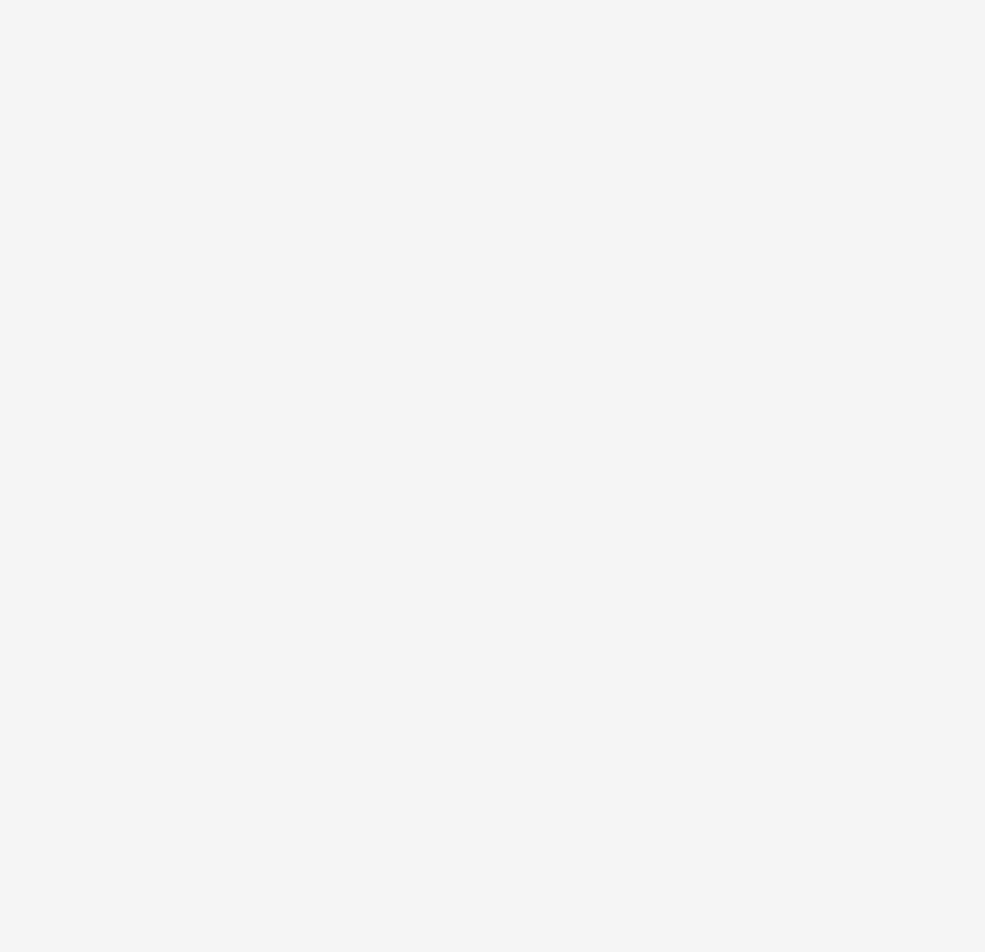
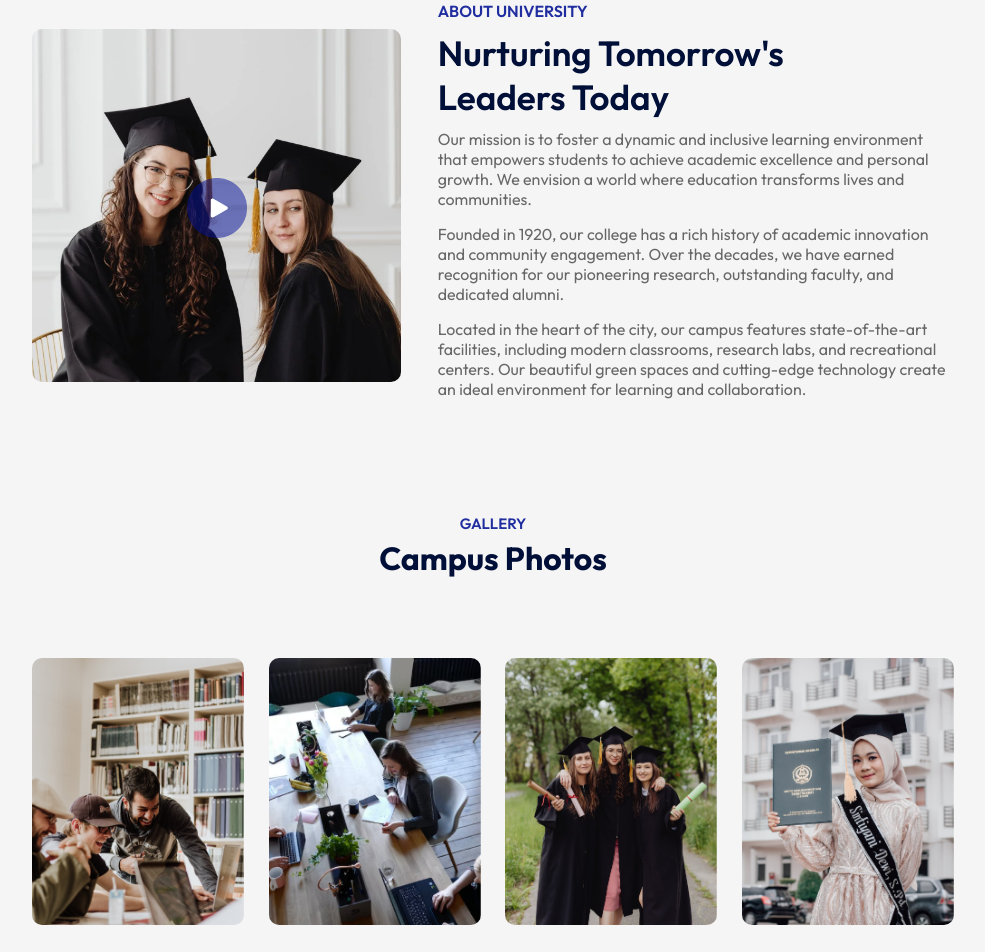
Before and after one commit to Navyapriyalal/Edusity, a React (Vite) app: page / in a window 1280 px wide. Shown: the part 1400-2352 px from the top of the page, without its empty margins (147-1132 px from the left). Before the commit the page ends 1381 px from the top, so only its background shows below. Built offline with nearby package versions, Linux system fonts and the light colour scheme.

Commit message:
'commited'

```diff
--- a/src/App.jsx
+++ b/src/App.jsx
@@ -3,6 +3,8 @@ import NavBar from './components/NavBar/NavBar.jsx'
 import Hero from './components/Hero/Hero.jsx'
 import Program from './components/Programs/Program.jsx'
 import Title from './components/Title/Title.jsx'
+import About from './components/About/About.jsx'
+import Campus from './components/Campus/Campus.jsx'
 
 const App = () => {
   return (
@@ -12,6 +14,9 @@ const App = () => {
       <div className="container">
         <Title subTitle={'OUR PROGRAM'} title={'What We Offer'}/>
         <Program />
+        <About />
+        <Title subTitle={'GALLERY'} title={'Campus Photos'}/>
+        <Campus />
       </div>
     </div>
   )
--- a/src/components/About/About.css
+++ b/src/components/About/About.css
@@ -0,0 +1,48 @@
+.about{
+    margin: 100px auto;
+    display: flex;
+    justify-content: space-between;
+    align-items: center;
+    width: 90%;
+}
+
+.about-left{
+    flex-basis: 40%;
+    position: relative;
+}
+
+.about-right{
+    flex-basis: 56%;
+}
+
+.about-img{
+    width: 100%;
+    border-radius: 10px;
+}
+
+.play-icon{
+    width: 60px;
+    position: absolute;
+    top: 50%;
+    left: 50%;
+    transform: translate(-50%,-50%);
+}
+
+.about h3{
+    font-weight: 600;
+    font-size: 16px;
+    color: #212ea0;
+}
+
+.about h2{
+    font-size: 35px;
+    font-weight: 600;
+    color: #000f38;
+    margin: 10px 0;
+    max-width: 400px;
+}
+
+.about p{
+    color: #676767;
+    margin-bottom: 15px;
+}
--- a/src/components/About/About.jsx
+++ b/src/components/About/About.jsx
@@ -1,10 +1,23 @@
 import React from 'react'
 import './About.css'
+import about_img from '../../assets/about.png'
+import play_icon from '../../assets/play-icon.png'
 
 const About = () => {
   return (
     <div className='about'>
+      <div className="about-left">
+        <img src={about_img} alt="" className='about-img' />
+        <img src={play_icon} alt="" className='play-icon' />
+      </div>
+      <div className="about-right">
+        <h3>ABOUT UNIVERSITY</h3>
+        <h2>Nurturing Tomorrow's Leaders Today</h2>
+        <p>Our mission is to foster a dynamic and inclusive learning environment that empowers students to achieve academic excellence and personal growth. We envision a world where education transforms lives and communities.</p>
+        <p>Founded in 1920, our college has a rich history of academic innovation and community engagement. Over the decades, we have earned recognition for our pioneering research, outstanding faculty, and dedicated alumni.</p>
+        <p>Located in the heart of the city, our campus features state-of-the-art facilities, including modern classrooms, research labs, and recreational centers. Our beautiful green spaces and cutting-edge technology create an ideal environment for learning and collaboration.</p>
 
+      </div>
     </div>
   )
 }
--- /dev/null
+++ b/src/components/Campus/Campus.css
@@ -0,0 +1,17 @@
+.campus{
+    margin: 80px auto;
+    width: 90%;
+    text-align: center;
+}
+
+.gallery{
+    display: flex;
+    align-items: center;
+    justify-content: space-between;
+    margin-bottom: 40px;
+}
+
+.gallery img{
+    width: 23%;
+    border-radius: 10px;
+}
--- /dev/null
+++ b/src/components/Campus/Campus.jsx
@@ -0,0 +1,22 @@
+import './Campus.css'
+import gallery_img_1 from '../../assets/gallery-1.png'
+import gallery_img_2 from '../../assets/gallery-2.png'
+import gallery_img_3 from '../../assets/gallery-3.png'
+import gallery_img_4 from '../../assets/gallery-4.png'
+import white_arrow from '../../assets/white-arrow.png'
+
+const Campus = () => {
+  return (
+    <div className='campus'>
+      <div className="gallery">
+        <img src={gallery_img_1} alt="" />
+        <img src={gallery_img_2} alt="" />
+        <img src={gallery_img_3} alt="" />
+        <img src={gallery_img_4} alt="" />
+      </div>
+      <button className='btn dark-btn'>See more here<img src={white_arrow} alt="" /></button>
+    </div>
+  )
+}
+
+export default Campus
--- a/src/components/NavBar/NavBar.css
+++ b/src/components/NavBar/NavBar.css
@@ -21,3 +21,8 @@ nav ul li{
     margin: 5px 20px;
     font-size: 16px;
 }
+
+.dark-nav{
+    background-color: #212ea0;
+    transition: 0.5s;
+}
--- a/src/components/NavBar/NavBar.jsx
+++ b/src/components/NavBar/NavBar.jsx
@@ -1,10 +1,18 @@
-import React from 'react'
+import React, { useEffect, useState } from 'react'
 import './NavBar.css'
 import logo from '../../assets/logo.png'
 
 const NavBar = () => {
+  const [sticky,setSticky] = useState(false);
+
+  useEffect(() => {
+    window.addEventListener('scroll', () => {
+      window.scrollY > 100 ? setSticky(true) : setSticky(false)
+    })
+  },[])
+
   return (
-    <nav className='container'>
+    <nav className={`container ${sticky ? 'dark-nav' : ''}`}>
       <img src={logo} alt='' className='logo'/>
       <ul>
         <li>Home</li>
--- a/src/index.css
+++ b/src/index.css
@@ -41,3 +41,8 @@ a{
   width: 20px;
   margin-left: 10px;
 }
+
+.btn.dark-btn{
+  background: #212ea0;
+  color: #fff;
+}
```
